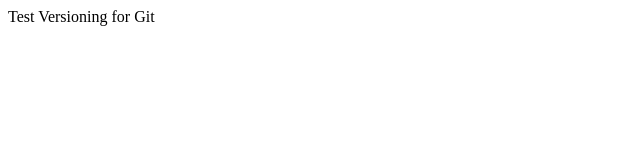
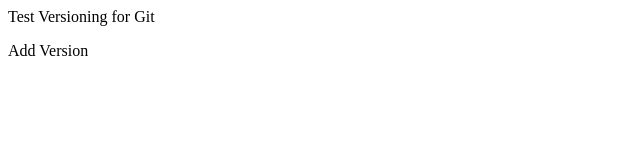
Before and after one commit to jencela03/testrepository, a plain HTML site: page app/index.html in a window 1280 px wide. Shown: the full height of the page, 0-640 px from the left. Drawn offline with Linux system fonts and the light colour scheme.

Commit message:
version commit

```diff
--- a/app/index.html
+++ b/app/index.html
@@ -3,7 +3,7 @@
 		<title>Test Html </title>
 	</head>
 <body>
-
 	<p>Test Versioning for Git</p>
+	<p>Add Version</p>
 </body>
 </html>
```
